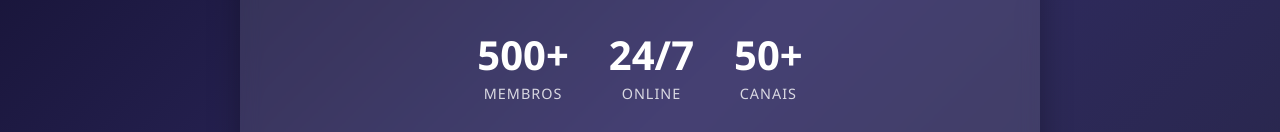
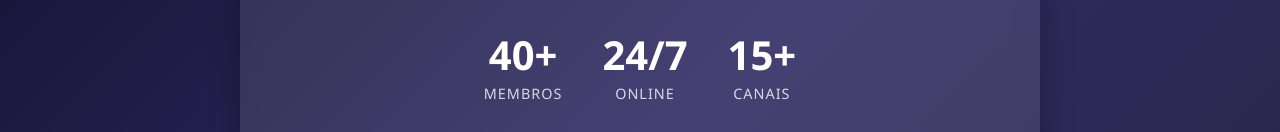
Before and after one commit to dv7xy111/dv7xy111.github.io, a plain HTML site: page index.html in a window 1280 px wide. Shown: the part 381-513 px from the top of the page. Drawn offline with Linux system fonts and the light colour scheme.

Commit message:
Update stat numbers in index.html

```diff
--- a/index.html
+++ b/index.html
@@ -176,7 +176,7 @@
 
         <div class="stats">
             <div class="stat">
-                <span class="stat-number">500+</span>
+                <span class="stat-number">40+</span>
                 <span class="stat-label">Membros</span>
             </div>
             <div class="stat">
@@ -184,7 +184,7 @@
                 <span class="stat-label">Online</span>
             </div>
             <div class="stat">
-                <span class="stat-number">50+</span>
+                <span class="stat-number">15+</span>
                 <span class="stat-label">Canais</span>
             </div>
         </div>
```
